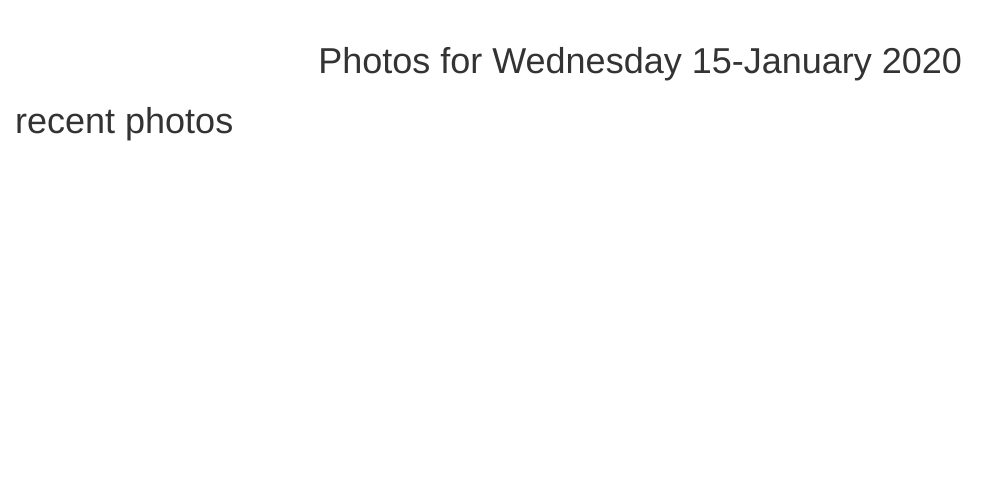
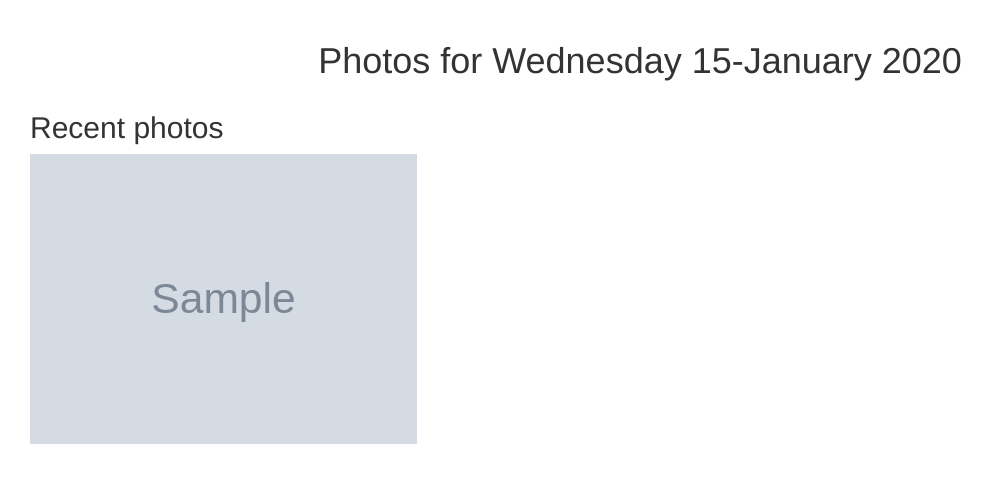
Before and after one commit to honorine1/gallery, a Django app: template photos/templates/all_photos/past_photos.html in a window 1280 px wide. Shown: the part 52-535 px from the top of the page, without its empty margins (0-1007 px from the left). Run offline with Django 3.2, Linux system fonts and the light colour scheme; the template is opened without the code that fills it: most values are stand-ins (such as "Sample title", 1, 10 or a date in 2020); grey boxes marked "Sample" are stand-in pictures; some libraries are stand-ins or nearby versions.

Commit message:
past_photos.html styles added

```diff
--- a/photos/templates/all_photos/past_photos.html
+++ b/photos/templates/all_photos/past_photos.html
@@ -2,7 +2,26 @@
 
 {% block content %}
 {{block.super}}
-<h1>recent photos</h1>
 
 
+
+<div class="container-fluid">
+<div class="text1">
+<h2 >Recent photos</h2>
+</div>
+  <!-- Looping through news   -->
+  <div class="row" id="rower1">
+  {% for image_item in photos %}
+<div id="photo1" class="col-xs-4 col-sm-4 col-md-4 col-lg-4">
+        <a  href="{% url 'image' image_item.id %}"><img src="{{image_item.image.url}}" class="img-responsive" alt="Image"></a><br>
+    </div>
+
+  {% empty %}
+  <div class="row">
+    <h2 class="text-center">There No image Items</h2>
+  </div>
+  {% endfor %}
+</div>
+</div>
+
 {% endblock %}
```
